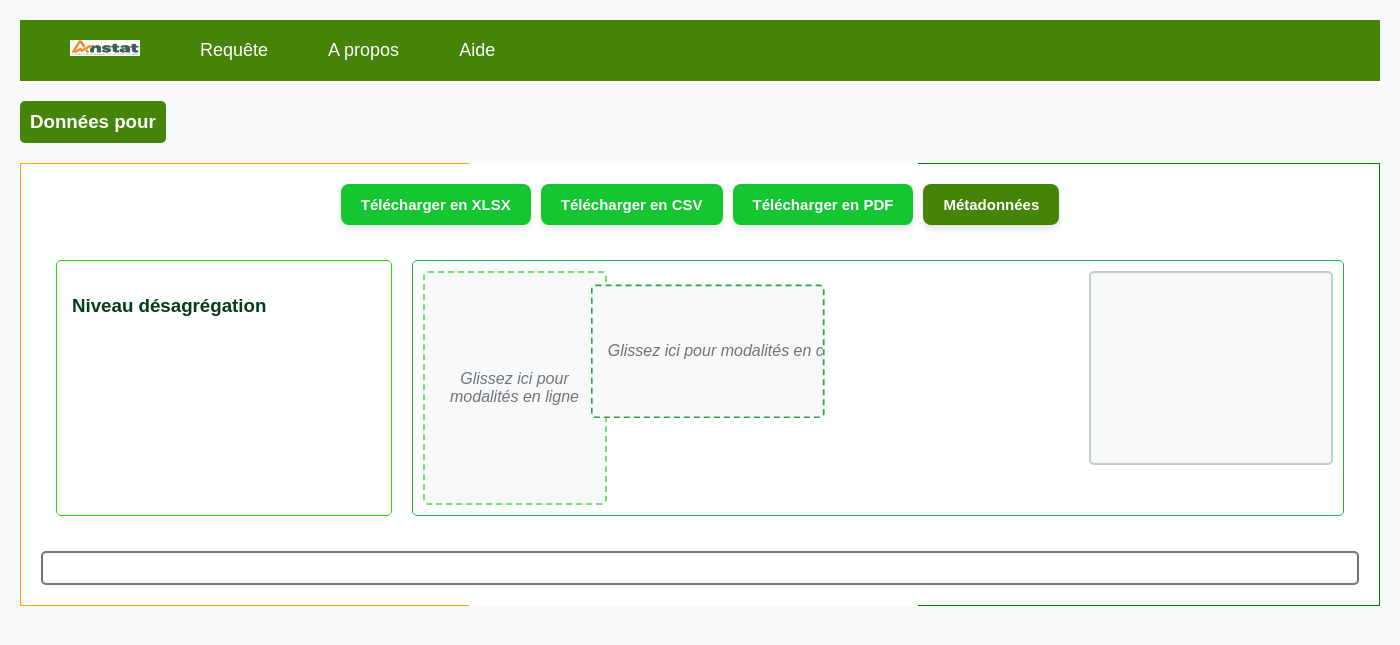
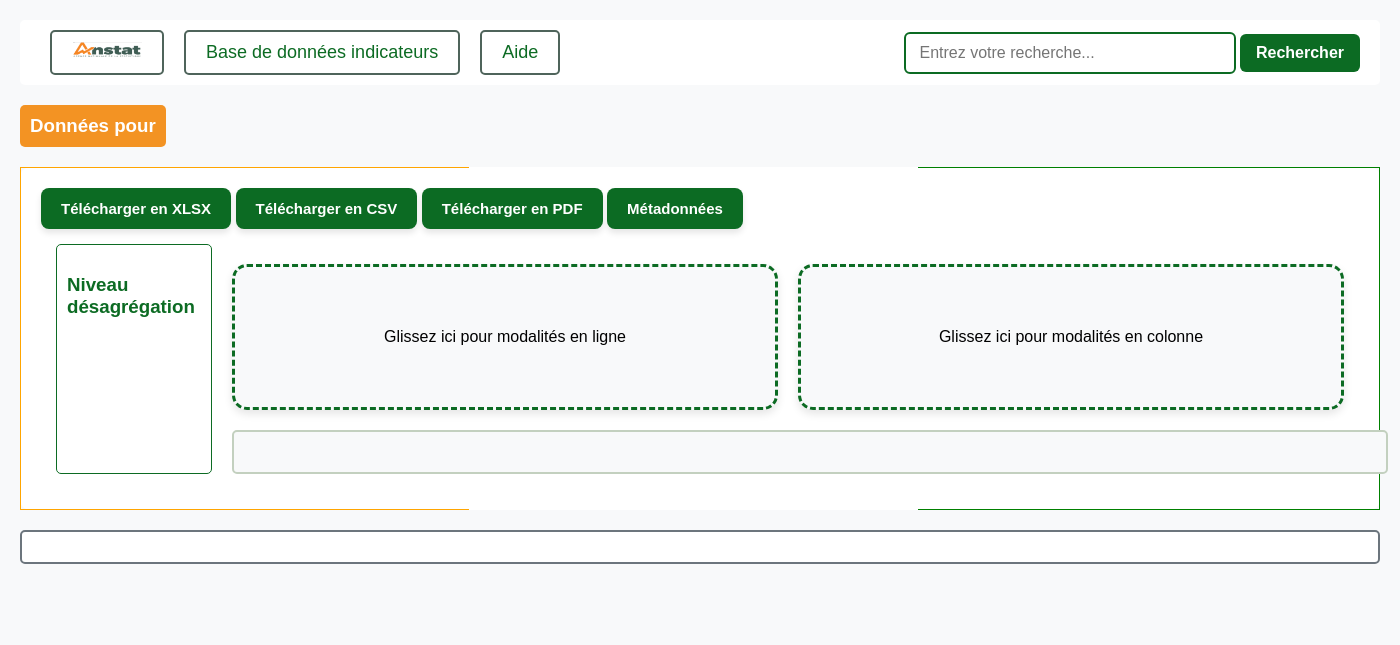
Before and after one commit to Thisbite/dashbord-Anstat, a Flask app: template templates/result.html in a window 1400 px wide. Shown: the top 645 px of the page. Run offline with Flask 3, Linux system fonts and the light colour scheme; the template is opened without the code that fills it, so the values that code supplies are empty; some libraries are stand-ins or nearby versions.

Commit message:
version du 17 decembre 2024

```diff
--- a/births_data.json
+++ b/births_data.json
@@ -1 +1 @@
-{"total_births": 30642559.455201283, "last_time": 1734094947.312084}
+{"total_births": 30648271.324648682, "last_time": 1734437659.4789262}
--- a/static/css/result.css
+++ b/static/css/result.css
@@ -1,13 +1,27 @@
-/* Styles de base pour le corps */
+/* Variables globales */
+:root {
+    --primary-color: #0C6B23;
+    --secondary-color: #0C6B23;
+    --accent-color:#0C6B23;
+    --light-color: #f8f9fa;
+    --text-color: black;
+    --border-radius: 5px;
+}
+
+/* Styles de base */
 body {
     font-family: Arial, sans-serif;
-    background-color: #f8f9fa;
+    background-color: var(--light-color);
     margin: 0;
     padding: 20px;
-    color: #333;
+    color: var(--text-color);
 }
 
-/* Conteneur global pour la mise en page */
+h3 {
+    margin-bottom: 10px;
+}
+
+/* Conteneur global */
 .container {
     display: flex;
     justify-content: space-between;
@@ -15,180 +29,123 @@
     padding: 15px;
 }
 
-/* Colonne de gauche : Liste des colonnes disponibles */
+/* Colonne gauche */
 .container > div:first-child {
-    flex: 1;
-    border: 1px solid #2fd601;
-    padding: 15px;
-    background-color: #ffffff;
-    border-radius: 5px;
+    flex-basis: 20%; /* Ajustez la proportion selon vos besoins */
+    max-width: 250px; /* Limite la largeur maximum */
+    border: 1px solid var(--accent-color);
+    padding: 10px; /* Réduit l'espace intérieur */
+    background-color: #fff;
+    border-radius: var(--border-radius);
 }
 
+
 .container > div:first-child h3 {
-    color: #023e17;
-    margin-bottom: 10px;
+    color: var(--primary-color);
 }
 
+/* Éléments déplaçables */
 .draggable-item {
     display: inline-block;
     padding: 10px;
     margin: 5px 0;
     background-color: #e9ecef;
-    border: 1px solid #6c757d;
+    border: 1px solid #0C6B23;
     border-radius: 10px;
     cursor: grab;
     white-space: nowrap;
-    transition: background-color 0.3s, color 0.3s;
+    transition: background-color 0.3s ease, color 0.3s ease;
 }
 
 .draggable-item:hover {
-    background-color: #06ba06;
+    background-color: var(--accent-color);
     color: #fff;
 }
 
+/* Conteneur pour les zones de dépôt */
+/* Conteneur principal pour aligner les zones de dépôt */
+#droppable-container {
+    display: flex; /* Place les zones côte à côte */
+    gap: 20px; /* Espace entre les zones */
+    justify-content: center; /* Centre les zones horizontalement */
+    align-items: stretch; /* Étire les zones verticalement */
+    margin: 20px 0; /* Espacement autour du conteneur */
+}
 
-
-
-/* Zones de dépôt pour les lignes */
-#droppable-area-rows {
-    height: 200px;  /* Hauteur fixe */
-    width: 150px;   /* Largeur fixe */
-    padding: 15px;
-    border: 2px dashed #74e568;
-    border-radius: 5px;
-    background-color: #f8f9fa;
+/* Zones de dépôt */
+#droppable-area-rows, #droppable-area-cols {
+    flex: 1; /* Zones de même taille */
+    padding: 20px;
+    min-width: 500px;
+    min-height: 100px;
+    border: 3px dashed var(--primary-color);
+    border-radius: 15px;
+    background-color: var(--light-color);
     text-align: center;
     display: flex;
     flex-direction: column;
     gap: 10px;
     align-items: center;
     justify-content: center;
-    transition: background-color 0.3s;
-    overflow-y: auto;  /* Ajout d'une barre de défilement si le contenu dépasse */
-}
-
-/* Zones de dépôt pour les colonnes */
-#droppable-area-cols {
-    height: 100px; /* Hauteur fixe */
-    width: 200px;  /* Largeur fixe */
-    padding: 15px;
-    border: 2px dashed #28a745;
-    border-radius: 5px;
-    background-color: #f8f9fa;
-    text-align: center;
-    display: flex;
-    flex-direction: column;
-    gap: 10px;
-    align-items: center;
-    justify-content: center;
-    transition: background-color 0.3s;
-    margin-left: -50%;
-    left: 20%;
-    top: 30%;
-    transform: translate(-10%, 10%);
-    overflow-y: auto;  /* Ajout d'une barre de défilement si le contenu dépasse */
-    white-space: nowrap;
+    transition: background-color 0.3s ease, box-shadow 0.3s ease;
+    overflow-y: auto;
+    box-shadow: 0 4px 8px rgba(0, 0, 0, 0.1);
 }
 
 #droppable-area-rows:hover, #droppable-area-cols:hover {
     background-color: #e0f4e0;
+    box-shadow: 0 6px 12px rgba(0, 0, 0, 0.15);
 }
 
-/* Placeholder pour chaque zone de dépôt */
-#placeholder-rows, #placeholder-cols {
-    color: #6c757d;
-    font-style: italic;
-    text-align: center;
+/* Conteneur des filtres */
+#filter-container {
+    margin-top: 20px;
+    padding: 20px;
+    border: 2px solid #c3d0bf;
+    border-radius: var(--border-radius);
+    background-color: var(--light-color);
+    display: flex;
+    flex-wrap: rap;
+    gap: 15px; /* Espace entre les éléments */
+    overflow-y: auto; /* Permet le défilement horizontal si nécessaire */
     width: 100%;
+    justify-content: flex-start; /* Aligne les éléments sur la gauche */
+    align-items: center; /* Aligne les éléments verticalement au centre */
 }
 
-/* Zone de filtres */
-#filter-container {
-    width: 100%;
-    min-height: 150px;
-    padding: 20px;
-    border: 2px solid #c3d0bf;
-    border-radius: 5px;
-    background-color: #f8f9fa;
-    display: flex;
-    flex-direction: column;
-    gap: 15px;
-    overflow-y: auto;
-    width: 200px;
-}
-
-/* Style pour chaque label + select */
+/* Style des labels */
 #filter-container label {
     font-weight: bold;
     margin-right: 10px;
-
+    white-space: wrap; /* Empêche le retour à la ligne pour les labels */
 }
 
+/* Style des sélecteurs */
 #filter-container select {
     padding: 10px;
-
     border: 1px solid #ced4da;
-    border-radius: 5px;
-    width: 100%;
+    border-radius: var(--border-radius);
     background-color: #fff;
     font-size: 1em;
+    width: auto; /* La largeur des sélecteurs est ajustée automatiquement */
 }
 
-/* Conteneur pour la zone de dépôt et les filtres */
-#depot-filter-container {
-    display: flex;
-    justify-content: space-between;
-    gap: 20px;
-    align-items: flex-start; /* Garde tous les éléments alignés au début */
-    min-height: 200px; /* Ajustez selon la taille souhaitée */
-}
 
-/* Styles spécifiques pour les éléments enfants */
-#depot-filter-container > .filter-element {
-    width: 200px; /* Largeur fixe pour l'élément "filter" */
-    padding: 10px;
-    border: 1px solid #ddd;
-    background-color: #f8f9fa;
-    border-radius: 5px;
-}
 
-#depot-filter-container > .drop-area {
-    flex: 1;
-    min-height: 100px; /* Ajustez la hauteur minimale si nécessaire */
-    padding: 15px;
-    border: 2px dashed #2fd601;
-    background-color: #ffffff;
-    border-radius: 5px;
-}
-/* Zone de dépôt droite */
-.container > div:nth-child(2) {
-    flex: 3;
-    border: 1px solid #28a745;
-    padding: 10px;
-    background-color: #ffffff;
-    border-radius: 5px;
-}
-
-.container > div:nth-child(2) h3 {
-    color: #28a745;
-    margin-bottom: 10px;
-}
-
-/* Conteneur du tableau au centre */
+/* Conteneur tableau */
 #table-container {
     margin-top: 20px;
     border: 2px solid #6c757d;
     padding: 15px;
-    background-color: #ffffff;
-    border-radius: 5px;
+    background-color: #fff;
+    border-radius: var(--border-radius);
     overflow-y: auto;
 }
 
-/* Style du tableau */
+/* Styles tableau */
 table {
     width: 100%;
     border-collapse: collapse;
-    margin-bottom: 20px;
 }
 
 th, td {
@@ -198,48 +155,79 @@
 }
 
 th {
-    background-color: #074120;
-    color: white;
-}
-
-td {
-    background-color: #f8f9fa;
+    background-color: #0C6B23;
+    color: #fff;
 }
 
 tr:hover {
     background-color: #e0e0e0;
 }
 
-/* Style pour le conteneur parent avec la bordure tricolore */
+/* Bordure tricolore */
 .parent-frame {
     border: 1px solid;
     border-image: linear-gradient(to right, orange 33%, white 33%, white 66%, green 66%);
     border-image-slice: 1;
     padding: 20px;
     border-radius: 10px;
-    margin-bottom: 20px;
     background-color: #fff;
 }
 
+/* Titres */
 .titre-indicateur {
     text-align: center;
     font-weight: bold;
     padding: 10px;
-
-    border-radius: 5px;
-    background-color: #468409;
-    color: #FFFFFF;
+    border-radius: var(--border-radius);
+    background-color: #F39323;
+    color: #fff;
     display: inline-block;
     margin: 20px auto;
     width: fit-content;
 }
 
+/* Boutons */
+.download-buttons button {
+    padding: 12px 20px;
+    border: none;
+    border-radius: 8px;
+    cursor: pointer;
+    color: #fff;
+    background-color: var(--secondary-color);
+    font-size: 15px;
+    font-weight: bold;
+    transition: background-color 0.3s ease, transform 0.2s ease;
+    box-shadow: 0 4px 6px rgba(0, 0, 0, 0.1);
+}
+
+.download-buttons button:hover {
+    background-color: #F39323;
+    transform: translateY(-3px);
+}
+
+.download-buttons button:active {
+    background-color: #F39323;
+    transform: translateY(0);
+}
+
+#metadonnees {
+    background-color: var(--secondary-color);
+}
+
+#metadonnees:hover {
+    background-color: #F39323;
+}
+
+
 .header-secondary {
-    background-color: #468409;
+    background-color: white;
     display: flex;
     justify-content: space-between;
     align-items: center;
     padding: 10px 20px;
+    border-radius: 5px; /* Optionnel : pour des coins arrondis */
+    font-family: 'Poppins', sans-serif; /* Police attrayante */
+    font-weight: 600; /* Optionnel : pour un texte plus épais */
 }
 
 .nav-links {
@@ -250,88 +238,63 @@
 
 .nav-links a {
     text-decoration: none;
-    color: white;
+    color: #0C6B23;
     padding: 10px 20px;
     font-size: 18px;
+    border: 2px solid #4F645B; /* Ajout de la bordure */
     margin: 0 10px;
     border-radius: 5px;
     transition: background-color 0.3s ease;
+    font-family: 'Poppins', sans-serif; /* Police attrayante pour les liens */
+    font-weight: 400; /* Optionnel : pour un texte plus fin */
 }
 
+
+
 .nav-links a:hover {
-    background-color: #0cce1c;
+    background-color: #d9e6db;
+    color: white;
+}
+.search-bar {
+    display: flex;
+    align-items: center;
+    gap: 10px; /* Ajout d'un espacement uniforme entre les éléments */
 }
 
-/* Conteneur de filtre */
-.filter-group {
-    margin-bottom: 10px;
-    border: 1px solid #ccc;
-    border-radius: 5px;
+.search-bar input[type="text"] {
+    padding: 10px 14px; /* Plus de confort pour l'utilisateur */
+    font-size: 16px;
+    border: 2px solid #0C6B23; /* Bordure verte */
+    border-radius: 6px; /* Coins légèrement plus arrondis */
+    width: 300px;
+    outline: none; /* Supprime le contour par défaut */
+    transition: border-color 0.3s ease, box-shadow 0.3s ease; /* Animation fluide */
 }
 
-.filter-title {
-    background-color: #f0f0f0;
-    padding: 8px;
-    font-weight: bold;
-    cursor: pointer;
-    display: flex;
-    justify-content: space-between;
-    align-items: center;
+.search-bar input[type="text"]:focus {
+    border-color: #0C6B23; /* Bordure plus foncée au focus */
+    box-shadow: 0 0 5px rgba(0, 158, 96, 0.5); /* Effet lumineux au focus */
+
 }
 
-.filter-title::after {
-    content: '+';
-    font-weight: bold;
+.search-bar button {
+    padding: 10px 16px; /* Taille légèrement augmentée pour un meilleur confort */
+    background-color: #0C6B23; /* Fond vert foncé */
+    color: white;
+    border: none;
+    border-radius: 6px; /* Coins légèrement plus arrondis */
+    cursor: pointer;
     font-size: 16px;
-    color: #333;
-    transition: transform 0.3s;
+    font-weight: 600; /* Texte légèrement plus épais */
+    transition: background-color 0.3s ease, transform 0.2s ease; /* Animation fluide */
 }
 
-.checkbox-container {
-    padding: 8px;
-    background-color: #fafafa;
-    display: none;
+.search-bar button:hover {
+    background-color: #F39323; /* Fond vert au survol */
+    transform: scale(1.05); /* Légère mise en avant au survol */
 }
 
-.filter-group.open .filter-title::after {
-    content: '-';
+.search-bar button:active {
+    transform: scale(0.95); /* Effet de clic */
+    background-color: #0C6B23; /* Fond plus foncé au clic */
 }
-
-/* Boutons de téléchargement et Métadonnées */
-.download-buttons {
-    display: flex;
-    gap: 10px;
-    justify-content: center;
-    margin-bottom: 20px;
-}
-
-.download-buttons button {
-    padding: 12px 20px;
-    border: none;
-    border-radius: 8px;
-    cursor: pointer;
-    color: #ffffff;
-    background-color: #15c632;
-    font-size: 15px;
-    font-weight: bold;
-    transition: background-color 0.3s ease, transform 0.2s ease;
-    box-shadow: 0 4px 6px rgba(0, 0, 0, 0.1);
-}
-
-.download-buttons button:hover {
-    background-color: #efbb71;
-    transform: translateY(-3px);
-}
-
-.download-buttons button:active {
-    background-color: #efbb71;
-    transform: translateY(0);
-}
-
-#metadonnees {
-    background-color: #468409;
-}
-
-#metadonnees:hover {
-    background-color: #de7207;
-}
--- a/static/js/pivot_table.js
+++ b/static/js/pivot_table.js
@@ -208,7 +208,7 @@
         // Titre du filtre avec fonctionnalité de dépliage/repliage
         const filterTitle = document.createElement('div');
         filterTitle.classList.add('filter-title');
-        filterTitle.textContent = `Filtrer par ${col}`;
+        filterTitle.innerHTML = `<span class="icon-orange">&#43;</span> Filtrer sur ${col}`;
         filterTitle.style.cursor = 'pointer';
 
         // Conteneur des cases à cocher (initialement masqué)
--- a/templates/result.html
+++ b/templates/result.html
@@ -19,9 +19,16 @@
             <a href="{{ url_for('list_regions') }}">
                 <img src="{{ url_for('static', filename='img/logo.png') }}" alt="Statistiques" style="width: 70px; height: auto;">
             </a>
-            <a href="{{ url_for('search_indicators') }}">Requête</a>
-            <a href="#">A propos</a>
+            <a href="{{ url_for('search_indicators') }}">Base de données indicateurs</a>
+
             <a href="#connexion">Aide</a>
+        </div>
+
+        <div class="search-bar">
+            <form method="POST" action="{{ url_for('search') }}">
+                <input type="text" name="query" placeholder="Entrez votre recherche..." required>
+                <button type="submit">Rechercher</button>
+            </form>
         </div>
     </div>
     <h3 id="pdf-title" class="titre-indicateur">Données pour {{indicateur2.capitalize()}}</h3>
@@ -51,21 +58,19 @@
             </div>
 
             <div id="depot-filter-container">
-                <div>
+                <div id="droppable-container">
                     <div id="droppable-area-rows">
                         <span id="placeholder-rows">Glissez ici pour modalités en ligne</span>
                     </div>
-                </div>
 
-                <div>
                     <div id="droppable-area-cols">
                         <span id="placeholder-cols">Glissez ici pour modalités en colonne</span>
                     </div>
                 </div>
 
-                <div>
-                    <div id="filter-container"></div>
-                </div>
+                <div id="filter-container"></div>
+            </div>
+
             </div>
         </div>
 
```
Also changed, not shown: static/css/resultats.css (+95 -91 lines), static/css/search_indicateur.css (+15 -15 lines), static/css/styles.css (+13 -45 lines), templates/home.html (+4 -4 lines).
